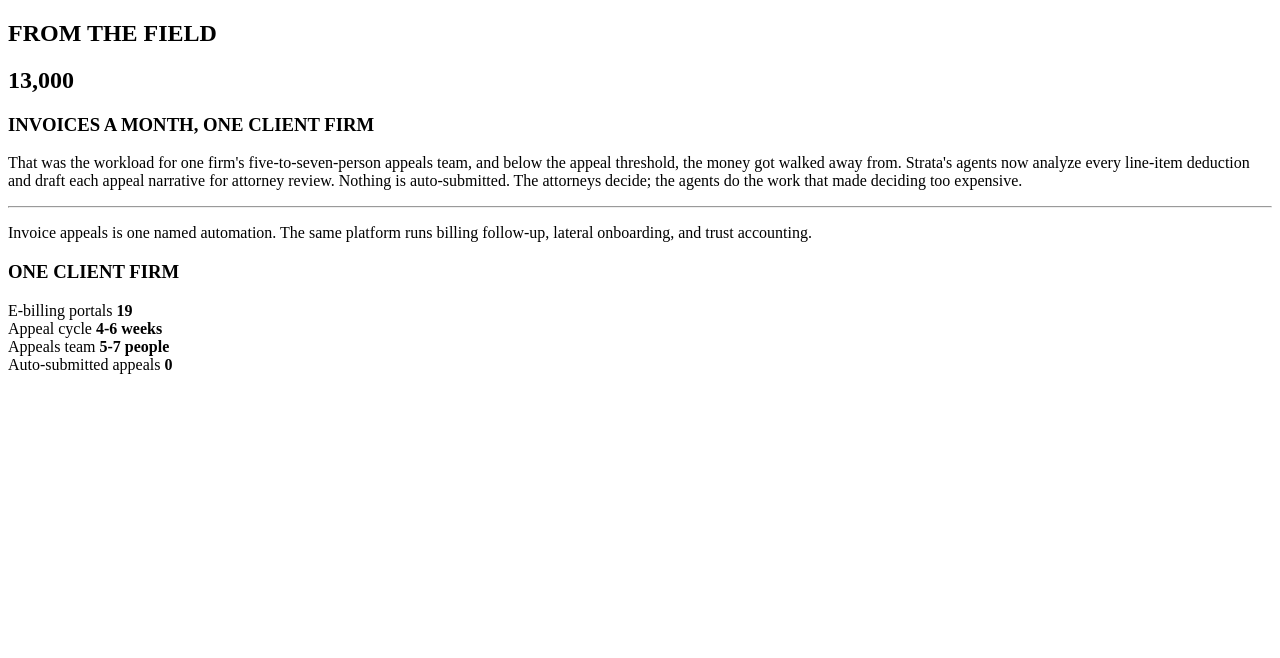
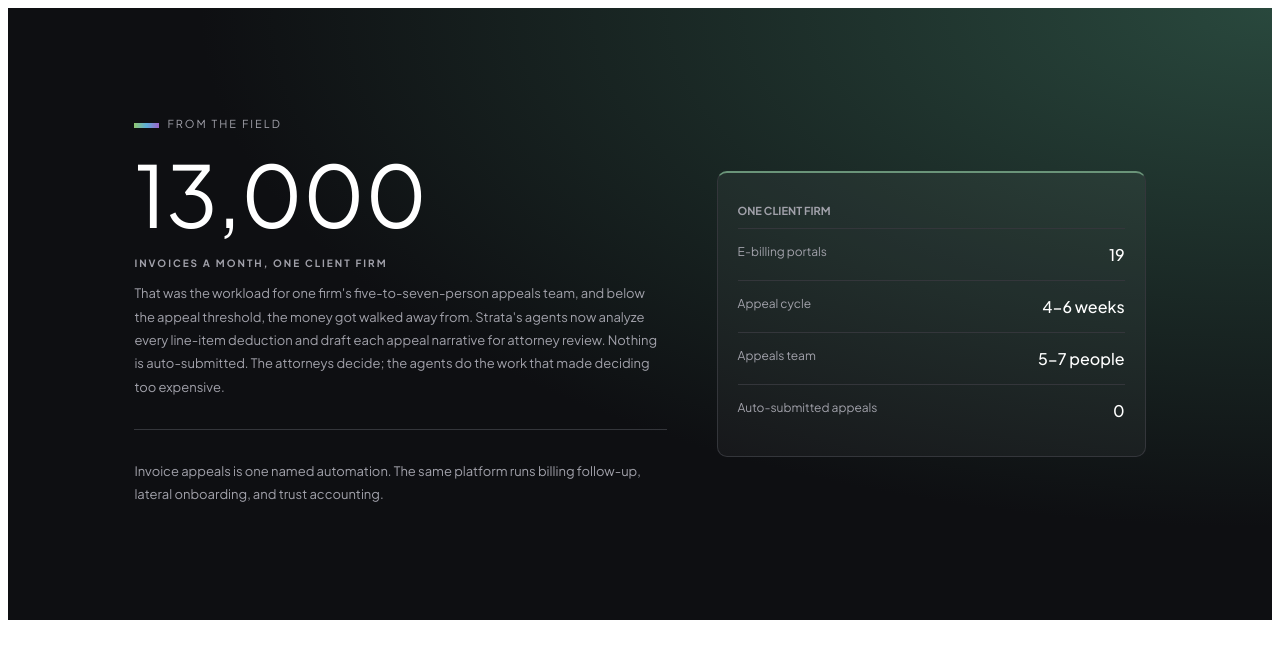
Before and after one commit to diegoc06-git/DAM1M04-Exercici004, a plain HTML site: page index.html in a window 1280 px wide. Drawn offline with Linux system fonts and the light colour scheme.

Commit message:
Añadiendo estilos al Fom The Field

```diff
--- a/estils.css
+++ b/estils.css
@@ -1 +1,110 @@
-/*Estilos de la paginna index*
+/* Seccion 6, la parte negra del 13,000 */
+
+.seccion-field {
+    /* Fondo negro con un poco de verde */
+    background: radial-gradient(
+        ellipse at top right,
+        #29483d 0%,
+        #0e0f12 60%
+    );
+
+    color: white;
+    padding: 100px 10%;
+
+    /* Para poner las dos partes al lado */
+    display: flex;
+    justify-content: space-between;
+    align-items: center;
+    gap: 50px;
+
+    font-family: 'Plus Jakarta Sans', sans-serif;
+}
+
+/* Parte izquierda donde esta el numero */
+.seccion-field .field-izquierda {
+    width: 55%;
+}
+
+/* Cuadro de la derecha */
+.seccion-field .field-derecha {
+    width: 40%;
+    padding: 20px;
+    border: 1px solid #34363b;
+    border-top: 2px solid #6a9479;
+    border-radius: 10px;
+
+    /* Fondo un poco transparente */
+    background-color: rgba(255, 255, 255, 0.04);
+}
+
+/* Titulo pequeño */
+.seccion-field h1 {
+    font-size: 11px;
+    font-weight: 400;
+    color: #a1a1aa;
+    letter-spacing: 2px;
+}
+
+/* Linea de colores antes del titulo */
+.seccion-field h1::before {
+    content: "";
+    display: inline-block;
+    width: 25px;
+    height: 5px;
+    margin-right: 8px;
+    background: linear-gradient(to right, #91c76f, #5caed8, #9c65c9);
+}
+
+/* Numero 13,000 */
+.seccion-field h2 {
+    font-size: 85px;
+    font-weight: 400;
+    margin: 10px 0;
+}
+
+/* Texto debajo del numero */
+.seccion-field .field-izquierda h3 {
+    font-size: 10px;
+    color: #a1a1aa;
+    letter-spacing: 2px;
+}
+
+/* Parrafos */
+.seccion-field .field-izquierda p {
+    font-size: 13px;
+    line-height: 1.8;
+    color: #a1a1aa;
+}
+
+/* Linea que separa los textos */
+.seccion-field hr {
+    border: none;
+    border-top: 1px solid #34363b;
+    margin: 30px 0;
+}
+
+/* Titulo del cuadro */
+.seccion-field .field-derecha h3 {
+    font-size: 11px;
+    color: #a1a1aa;
+}
+
+/* Filas con los datos */
+.seccion-field .field-fila {
+    display: flex;
+    justify-content: space-between;
+    border-top: 1px solid #34363b;
+    padding: 15px 0;
+}
+
+/* Texto de cada fila */
+.seccion-field .field-fila span {
+    font-size: 12px;
+    color: #a1a1aa;
+}
+
+/* Numeros de cada fila */
+.seccion-field .field-fila strong {
+    font-size: 16px;
+    font-weight: 500;
+}
```
